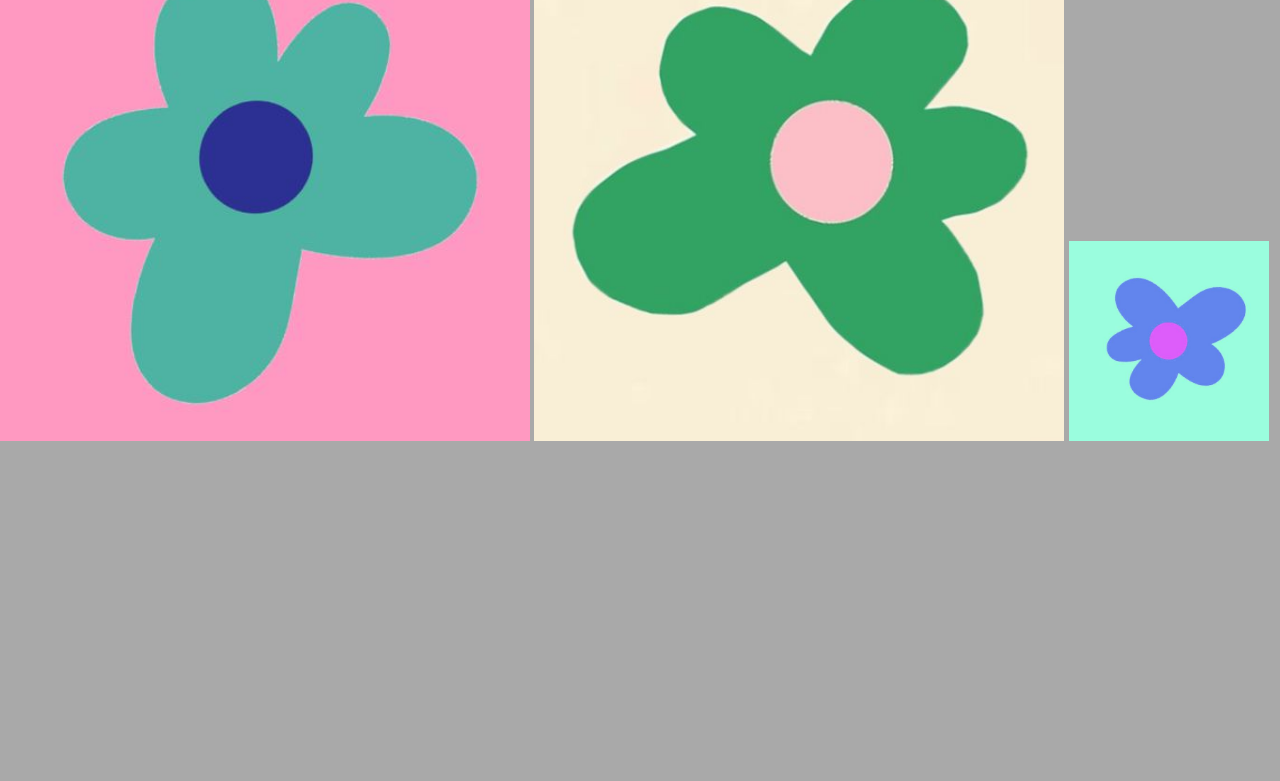
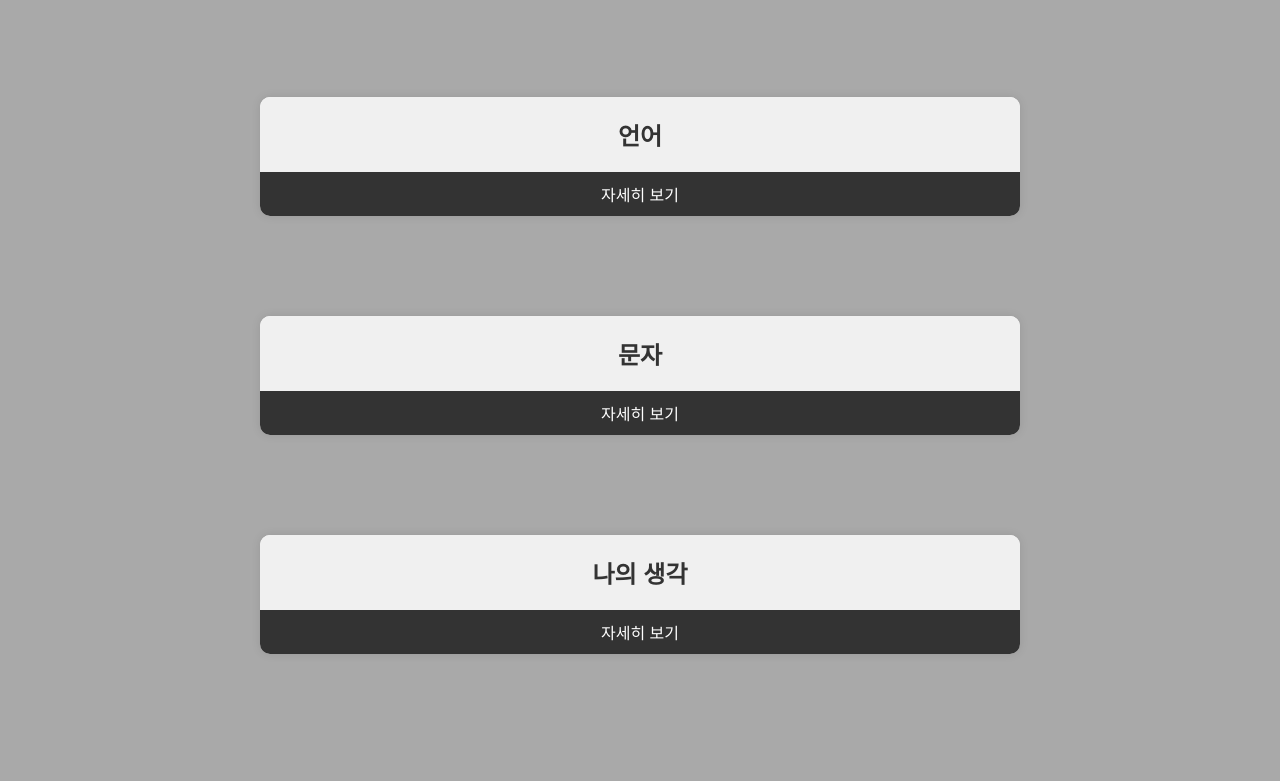
Before and after one commit to f0rgetm2n0te/home, a plain HTML site: page text.html in a window 1280 px wide. Shown: the part 89-870 px from the top of the page. Before the commit the page ends 800 px from the top, so only its background shows below. Drawn offline with Linux system fonts and the light colour scheme.

Commit message:
Add files via upload

```diff
--- a/text.html
+++ b/text.html
@@ -1,21 +1,40 @@
 <!DOCTYPE html>
 <html>
    <head>
-         <title>정치적 관점의 글자</title>
+         <title>정치적 관점의 이미지</title>
          <meta charset="UTF-8">
          <meta name="viewport" content="width=device-width, initial-scale=1.0">
-         <meta name="keyword" content="언어, 문자, 글자, 웹사이트">
-         <meta name="description" content="글자를 정치적 관점에서 분석한 웹사이트입니다.">
+         <meta name="keyword" content="정치적, 이미지, 웹사이트">
+         <meta name="description" content="이미지를 정치적 관점에서 분석한 웹사이트입니다.">
          <link rel="stylesheet" href="style.css">
    </head>
 
-   <body>
 
-      <article>
-            <a href="language.html"><img src="1.jpeg" width="530px", height="530px"></img></a>
-             <a href="letter.html"><img src="2.jpeg" width="530px", height="530px"></img></a>
-             <a href="my.html"><img src="6.jpeg" width="200px", height="200px"></img></a>
-      </article>
+    <header>
+        <h1>정치적 관점의 글자</h1>
+    </header>
+
+    <div class="container">
+        <div class="website">
+            <h2>언어</h2>
+
+            <a href="language.html">자세히 보기</a>
+        </div>
+
+        <div class="website">
+            <h2>문자</h2>
+
+            <a href="letter.html">자세히 보기</a>
+        </div>
+
+        <div class="website">
+            <h2>나의 생각</h2>
+           <a href="my.html">자세히 보기</a>
+        </div>
+    </div>
+    <footer>
+        <h2></h2>
+    </footer>
 
    </body>
 </html>
```
Also changed, not shown: index.html (+2 -2 lines).
